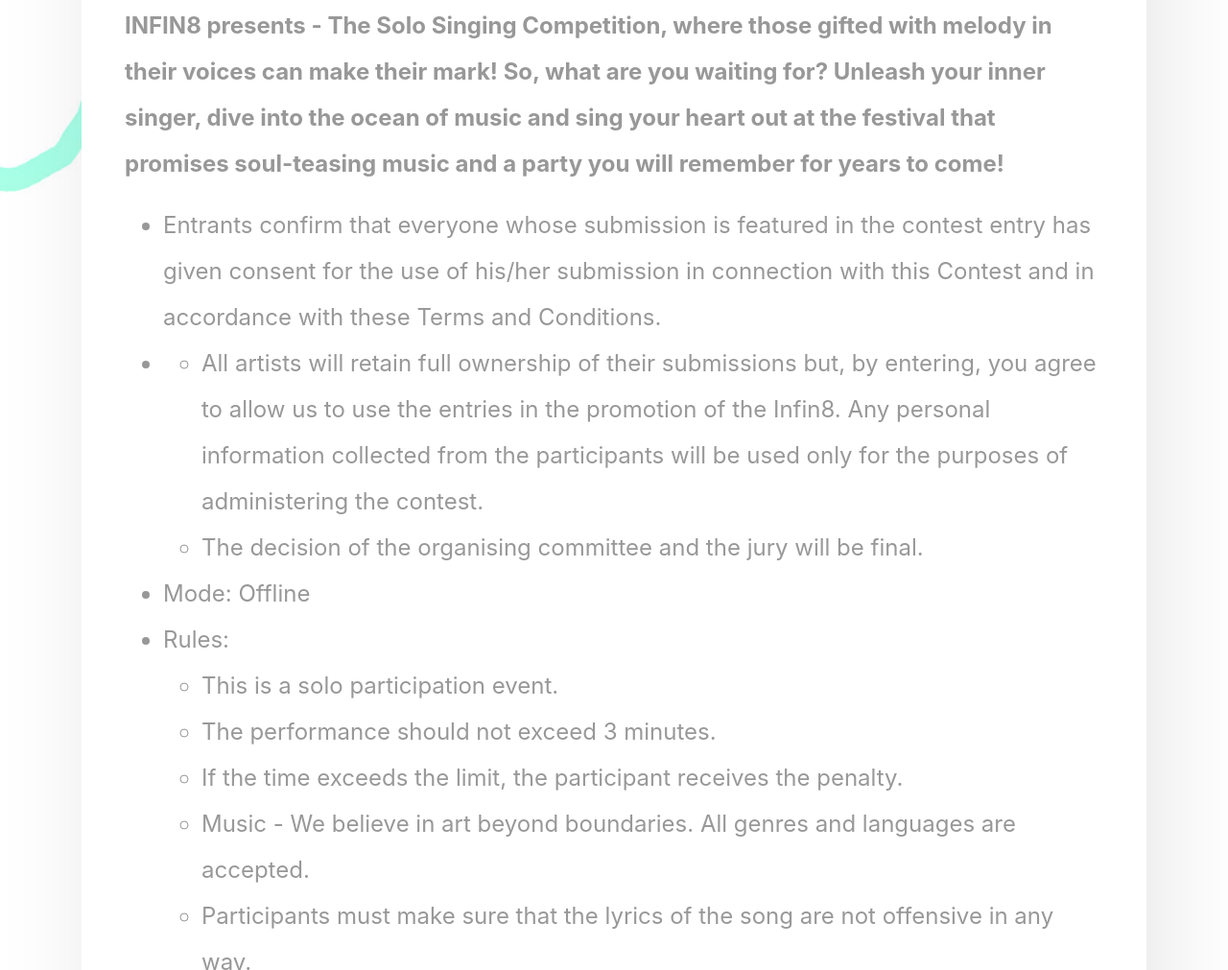
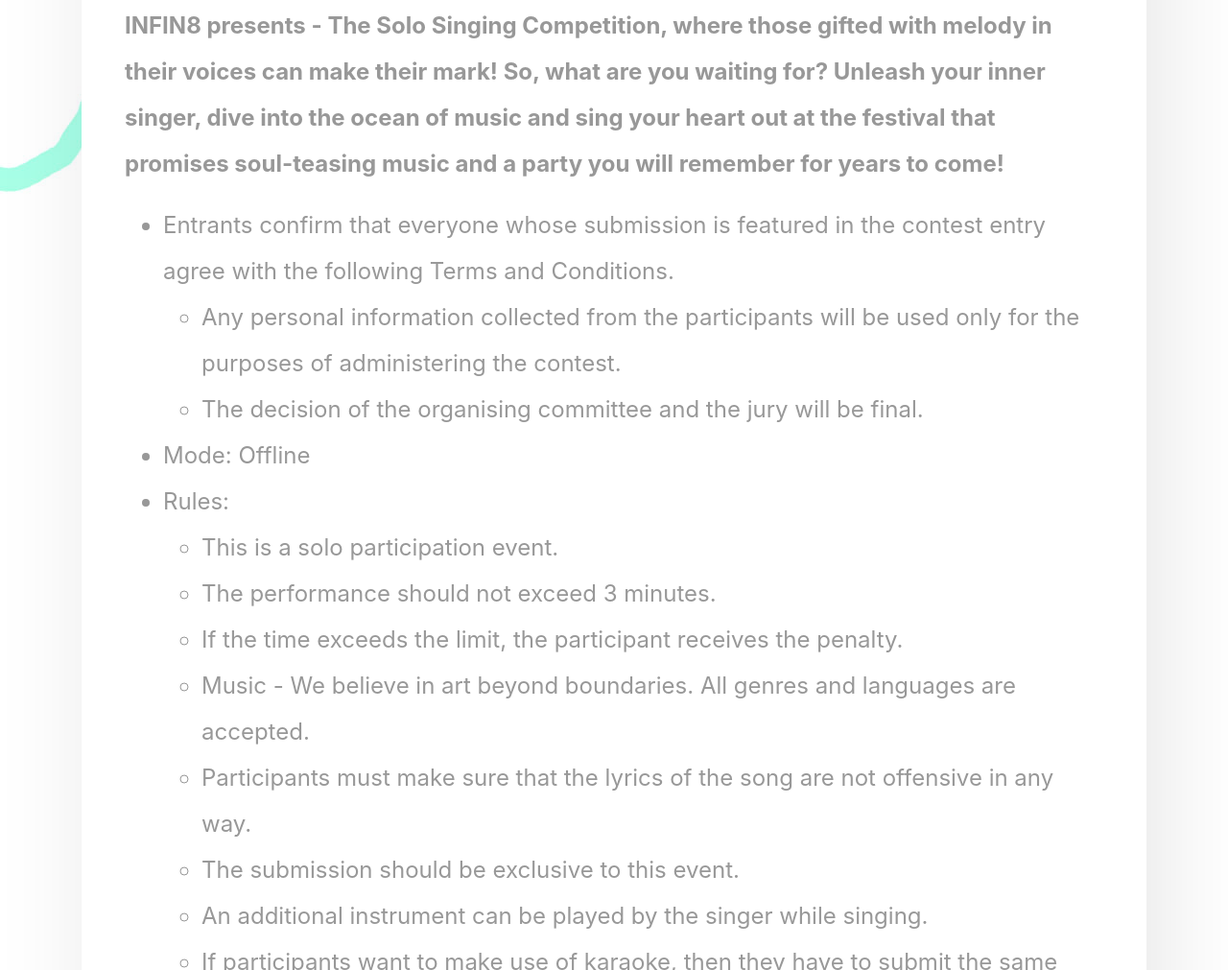
Before and after one commit to vijay-jaisankar/Infin8-2022, a website with bundled scripts: page solo_singing.html in a window 1280 px wide. Shown: the part 1662-2673 px from the top of the page at 96% size. Built offline with nearby package versions, Linux system fonts and the light colour scheme.

Commit message:
edited content for singing and instrumental

```diff
--- a/solo_singing.html
+++ b/solo_singing.html
@@ -121,14 +121,12 @@
                                         out at the festival that promises soul-teasing music and a party you will
                                         remember for years to come! </strong>
                                         <ul>
-                                            <li>Entrants confirm that everyone whose submission is featured in the contest entry has given consent for the use of his/her submission in connection with this Contest and in accordance with these Terms and Conditions.</li>
-                                            <li>
-                                                <ul>
-                                                    <li>All artists will retain full ownership of their submissions but, by entering, you agree to allow us to use the entries in the promotion of the Infin8. Any personal information collected from the participants
-                                                        will be used only for the purposes of administering the contest.</li>
-                                                    <li>The decision of the organising committee and the jury will be final.</li>
-                                                </ul>
-                                            </li>
+                                            <li>Entrants confirm that everyone whose submission is featured in the contest entry agree with the following Terms and Conditions.</li>
+
+                                            <ul>
+                                                <li>Any personal information collected from the participants will be used only for the purposes of administering the contest.</li>
+                                                <li>The decision of the organising committee and the jury will be final.</li>
+                                            </ul>
                                             <li>Mode: Offline</li>
                                             <li>Rules:
                                                 <ul>
```
Also changed, not shown: rythm_of_hope.html (+7 -8 lines).
